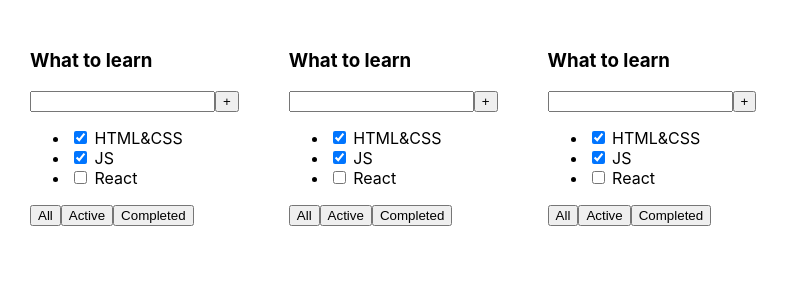
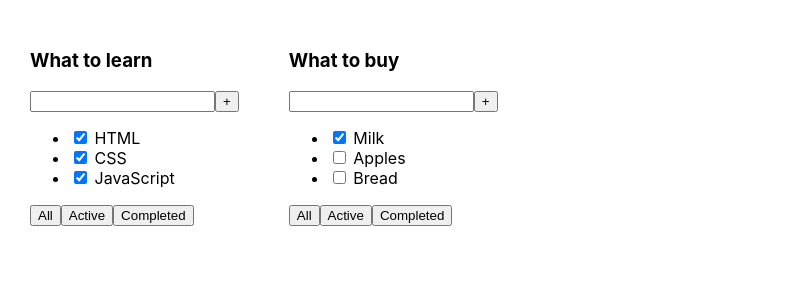
Before and after one commit to gomelkodarya/todoList, a React (Create React App) app: page / in a window 1280 px wide. Shown: the top 300 px of the page, without its empty margins (0-789 px from the left). Built offline with nearby package versions, Linux system fonts and the light colour scheme.

Commit message:
pass props to TodoList

```diff
--- a/src/App.tsx
+++ b/src/App.tsx
@@ -1,13 +1,24 @@
 import React from 'react';
 import './App.css';
-import {TodoList} from "./TodoList";
+import {TaskType, TodoList} from "./TodoList";
 
 export const App = () => {
+    const tasks1: Array<TaskType> = [
+        {id: 1, title: 'HTML', isDone: true},
+        {id: 2, title: 'CSS', isDone: true},
+        {id: 3, title: 'JavaScript', isDone: true},
+    ]
+
+    const tasks2: Array<TaskType> = [
+        {id: 1, title: 'Milk', isDone: true},
+        {id: 2, title: 'Apples', isDone: false},
+        {id: 3, title: 'Bread', isDone: false},
+    ]
+
     return (
         <div className="App">
-            <TodoList/>
-            <TodoList/>
-            <TodoList/>
+            <TodoList title={'What to learn'} tasks={tasks1}/>
+            <TodoList title={'What to buy'} tasks={tasks2}/>
         </div>
     );
 }
--- a/src/TodoList.tsx
+++ b/src/TodoList.tsx
@@ -1,17 +1,28 @@
 import React from "react";
 
-export const TodoList = () => {
+export type TaskType = {
+    id: number
+    title: string
+    isDone: boolean
+}
+
+type PropsType = {
+    title: string
+    tasks: Array<TaskType>
+}
+
+export const TodoList = (props: PropsType) => {
     return (
         <div>
-            <h3>What to learn</h3>
+            <h3>{props.title}</h3>
             <div>
                 <input/>
                 <button>+</button>
             </div>
             <ul>
-                <li><input type="checkbox" checked={true}/> <span>HTML&CSS</span></li>
-                <li><input type="checkbox" checked={true}/> <span>JS</span></li>
-                <li><input type="checkbox" checked={false}/> <span>React</span></li>
+                <li><input type="checkbox" checked={props.tasks[0].isDone}/> <span>{props.tasks[0].title}</span></li>
+                <li><input type="checkbox" checked={props.tasks[1].isDone}/> <span>{props.tasks[1].title}</span></li>
+                <li><input type="checkbox" checked={props.tasks[2].isDone}/> <span>{props.tasks[2].title}</span></li>
             </ul>
             <div>
                 <button>All</button>
```
